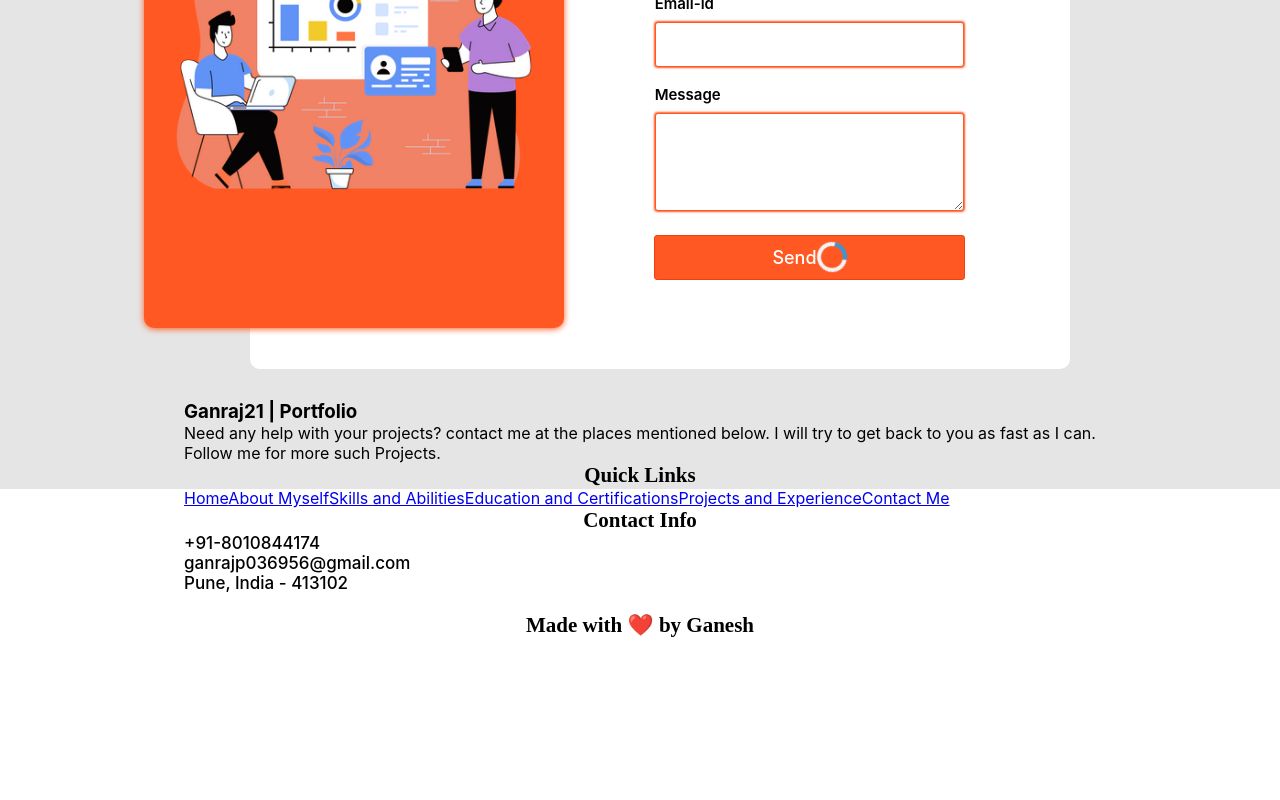
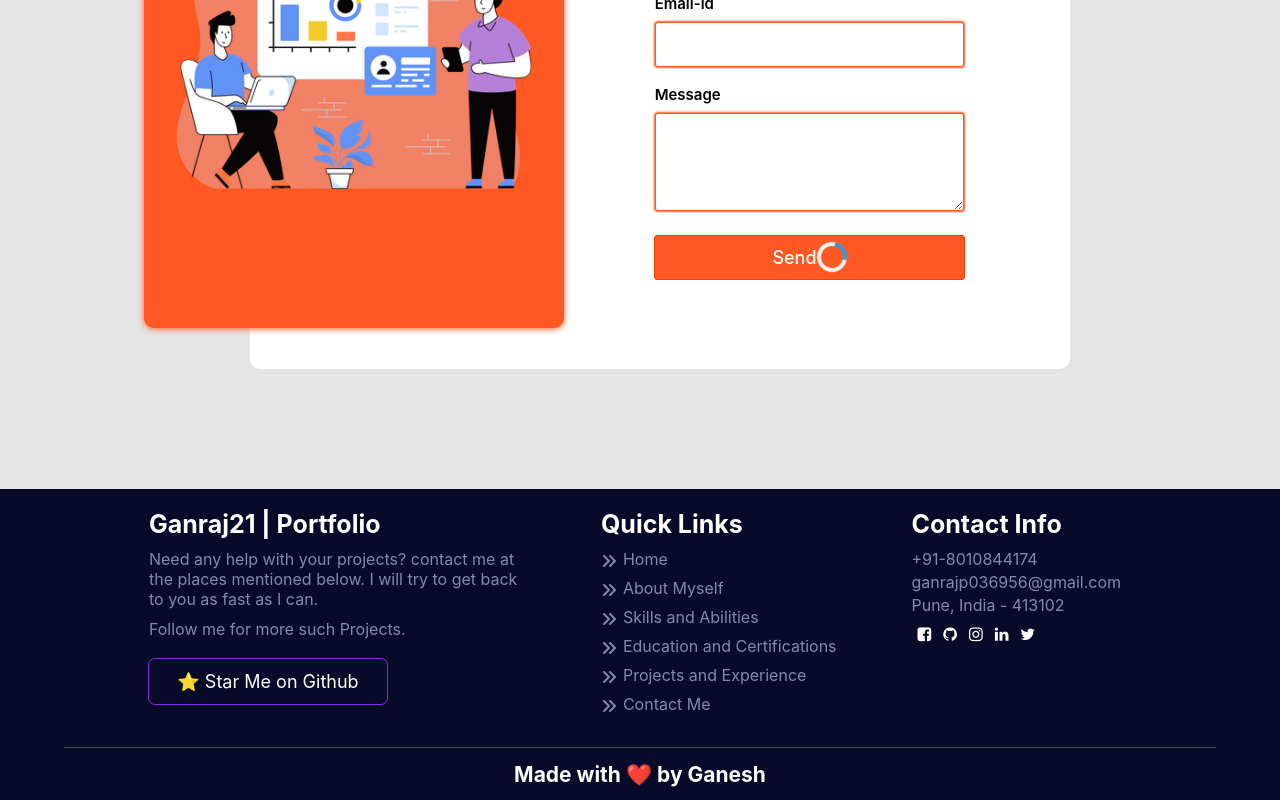
Before and after one commit to goldenhouse0601/luckyboss-portfolio-, a React (Create React App) app: page / in a window 1280 px wide. Shown: the part 3403-4203 px from the top of the page. Before the commit the page ends 4041 px from the top, so only its background shows below. Built offline with nearby package versions, Linux system fonts and the light colour scheme.

Commit message:
change #307

```diff
--- a/package.json
+++ b/package.json
@@ -3,6 +3,10 @@
   "version": "0.1.0",
   "private": true,
   "dependencies": {
+    "@emotion/react": "^11.10.5",
+    "@emotion/styled": "^11.10.5",
+    "@mui/icons-material": "^5.10.16",
+    "@mui/material": "^5.10.17",
     "@react-icons/all-files": "^4.1.0",
     "@testing-library/jest-dom": "^5.16.4",
     "@testing-library/react": "^13.2.0",
--- a/src/pages/Footer.css
+++ b/src/pages/Footer.css
@@ -1,12 +1,24 @@
 .footer_section {
-  height: 60px !important;
   display: flex;
   align-items: center;
   justify-content: center;
   align-content: center;
+  width: 100%;
   flex-direction: column;
+  background: #070a28;
 }
 .footer_section h2 {
-  font-family: "Google Sans Medium ";
   font-size: 21px !important;
+  width: 100%;
+  display: flex;
+  align-items: center;
+  justify-content: center;
+  align-content: center;
+  height: 52px;
+  color: #fff;
 }
+.line {
+  width: 90%;
+  color: #4d4d4d;
+  border-bottom: 1px solid;
+}
--- a/src/pages/Footer.jsx
+++ b/src/pages/Footer.jsx
@@ -6,6 +6,7 @@ function Footer() {
     <div>
       <div className="footer_section">
         <BottomNav />
+        <div className="line"></div>
         <h2>Made with ❤️ by Ganesh</h2>
       </div>
     </div>
--- a/src/pages/Frontpage.css
+++ b/src/pages/Frontpage.css
@@ -65,7 +65,6 @@
 .profile-parent {
   align-content: center;
   align-items: center;
-  /* background: #070a28; */
   display: flex;
   height: 100vh;
   width: 90%;
--- a/src/pages/components/BottomNav.css
+++ b/src/pages/components/BottomNav.css
@@ -0,0 +1,89 @@
+.bottom_nav_container {
+  width: 100%;
+  display: flex;
+  align-items: center;
+  justify-content: center;
+}
+
+.bottom_nav_section {
+  width: 90%;
+  display: flex;
+  justify-content: space-evenly;
+  align-content: center;
+  color: #fff;
+  padding: 20px;
+}
+.bot_nav-left {
+  width: 365px;
+}
+
+.bot_middle_info {
+  color: rgb(127, 141, 170);
+}
+.basic_info {
+  display: flex;
+  flex-wrap: wrap;
+  width: 387px;
+  padding: 10px 10px 10px 0;
+}
+.bot_btn {
+  margin-top: 20px;
+}
+.bot_git_btn {
+  text-decoration: none;
+  outline: 1px solid blueviolet;
+  border: none;
+  width: 238px;
+  /* padding: 10px; */
+  height: 45px;
+  background: transparent;
+  display: flex;
+  align-items: center;
+  justify-content: center;
+  font-size: 18px;
+  border-radius: 6px;
+}
+.bot_git_btn a {
+  text-decoration: none;
+  color: #fff;
+}
+.bot_nav {
+  display: flex;
+  flex-direction: column;
+  padding: 10px 10px 10px 0;
+  gap: 6px;
+}
+.bot_nav a {
+  text-decoration: none;
+  color: rgb(127, 141, 170);
+  gap: 6px;
+  display: flex;
+  align-items: center;
+}
+.bot_nav a p {
+  padding-bottom: 3px;
+}
+
+.bot_right_header,
+.bot_middle_header,
+.bot_left_header {
+  text-align: left;
+}
+
+.bot_right_header h3,
+.bot_middle_header h3,
+.bot_left_header h3 {
+  font-size: 25px;
+}
+
+.bot_contact_info {
+  padding: 10px 10px 10px 0;
+  gap: 6px;
+  display: flex;
+  flex-direction: column;
+}
+
+.bot_contact_info p {
+  margin-bottom: 3px;
+  color: rgb(127, 141, 170);
+}
--- a/src/pages/components/BottomNav.jsx
+++ b/src/pages/components/BottomNav.jsx
@@ -21,31 +21,41 @@ function BottomNav() {
               </p>
               <p className="f_info">Follow me for more such Projects.</p>
             </div>
+            <div className="bot_btn">
+              <button className="bot_git_btn" target="_blank">
+                <a href="https://github.com/ganraj21">
+                  <span> ⭐</span> Star Me on Github
+                </a>
+              </button>
+            </div>
           </div>
           <div className="bot_nav_middle">
             <div className="bot_middle_header">
-              <h2>Quick Links</h2>
+              <h3>Quick Links</h3>
             </div>
             <div className="bot_nav">
               {my_navbar_data.map((data, index) => {
                 return (
-                  <HashLink key={index} to={data.nav_link}>
-                    {data.navbar_name}
-                  </HashLink>
+                  <>
+                    <HashLink key={index} to={data.nav_link}>
+                      <i class="fa-solid fa-angles-right"></i>
+                      <p> {data.navbar_name}</p>
+                    </HashLink>
+                  </>
                 );
               })}
             </div>
           </div>
           <div className="bot_nav_right">
             <div className="bot_right_header">
-              <h2>Contact Info</h2>
+              <h3>Contact Info</h3>
             </div>
             <div className="bot_contact_info">
               {personal_info_data.map((data, index) => {
                 return (
                   <div key={index}>
                     {data.section_two.map((e, index) => {
-                      return <h4 key={index}>{e.data_value}</h4>;
+                      return <p key={index}>{e.data_value}</p>;
                     })}
                   </div>
                 );
```
Also changed, not shown: 1 other file (tests, documents, lock files or other folders).
